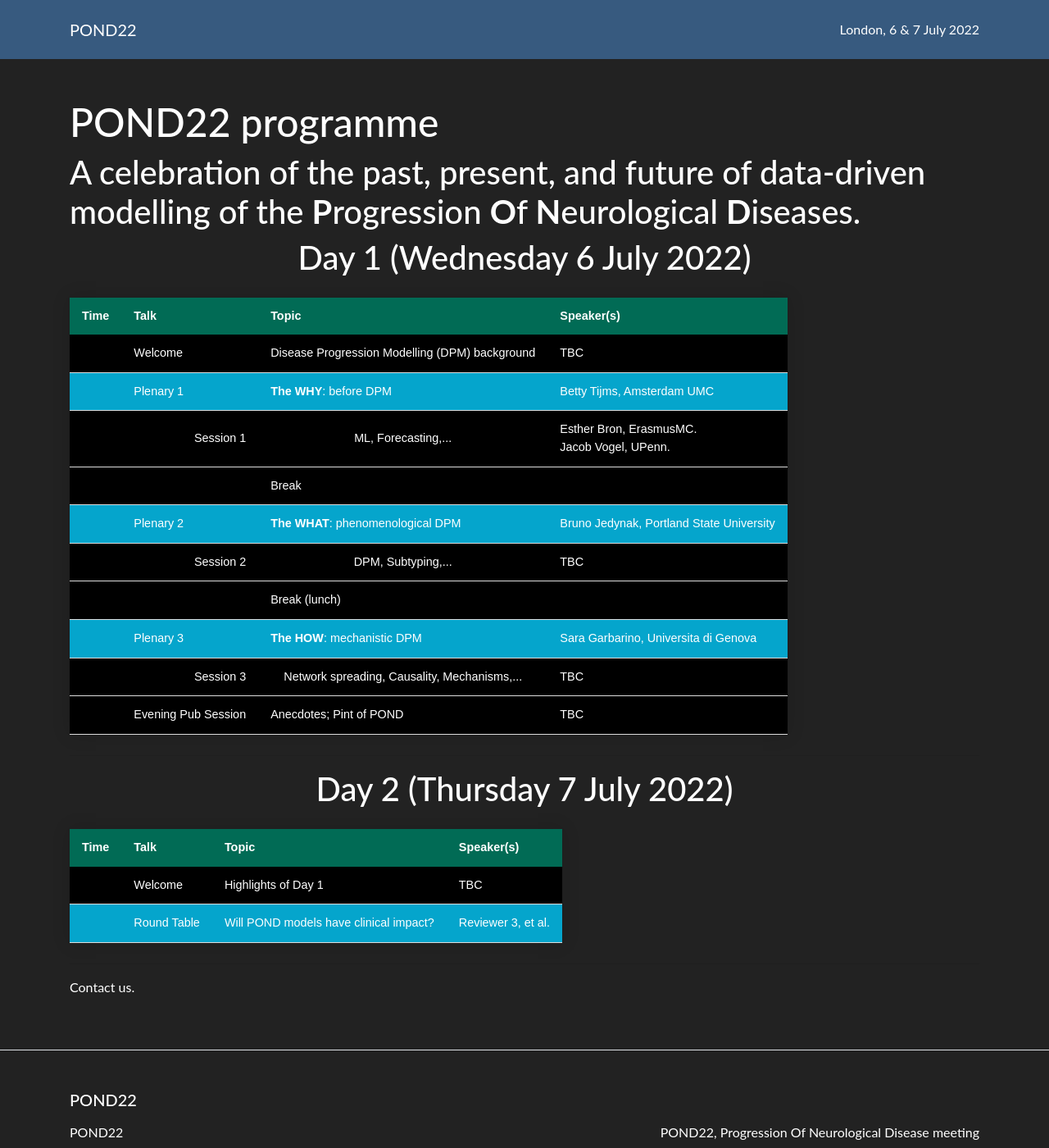
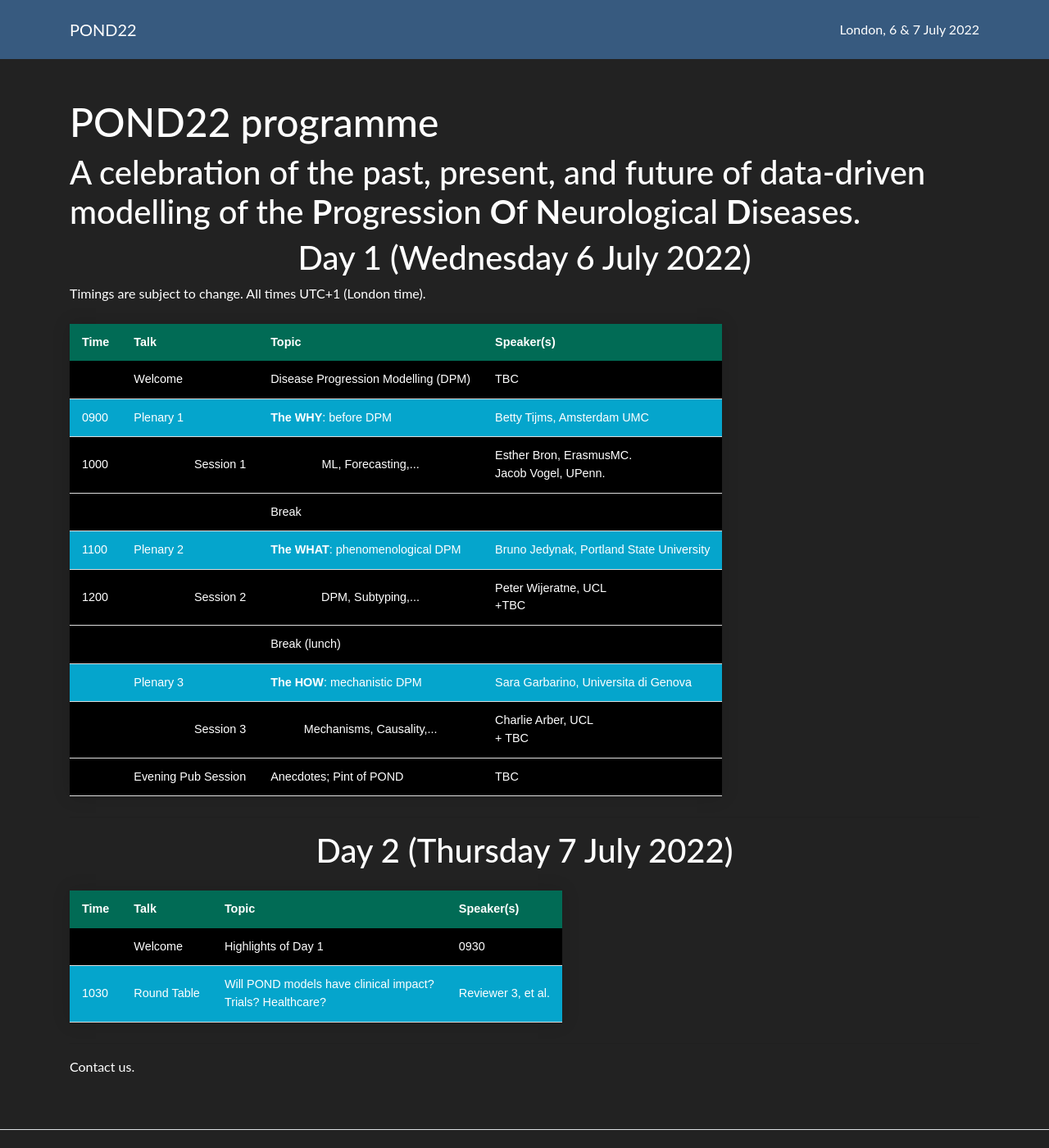
Before and after one commit to noxtoby/pond2022-bs4, a Jekyll site: the page built from programme.md, in a window 1280 px wide and 1400 px high. Shown: the whole window at 82% size. Built offline with Jekyll 4.4.1, drawn with Linux system fonts in a browser that asks for light colours.

Commit message:
Updated programme

```diff
--- a/programme.md
+++ b/programme.md
@@ -7,6 +7,8 @@ title: POND22 programme
 
 
 <h2 align="center">Day 1 (Wednesday 6 July 2022)</h2>
+
+Timings are subject to change. All times UTC+1 (London time).
 
 <table class="styled-table">
     <!-- <caption>Description</caption> -->
@@ -20,15 +22,15 @@ title: POND22 programme
     </thead>
     <tbody>
         <tr style="background-color:#000000">
-            <td></td><td>Welcome</td><td>Disease Progression Modelling (DPM) background</td>
+            <td></td><td>Welcome</td><td>Disease Progression Modelling (DPM)</td>
             <td>TBC</td>
         </tr>
         <tr style="background-color:#05a5cc">
-            <td></td><td>Plenary 1</td><td><strong>The WHY</strong>: before DPM</td>
+            <td>0900</td><td>Plenary 1</td><td><strong>The WHY</strong>: before DPM</td>
             <td><a href="https://researchinformation.amsterdamumc.org/en/persons/betty-tijms">Betty Tijms</a>, Amsterdam UMC</td>
         </tr>
         <tr style="background-color:#000000">
-            <td></td><td style="text-align:right">Session 1</td><td style="text-align:center">ML, Forecasting,...</td>
+            <td>1000</td><td style="text-align:right">Session 1</td><td style="text-align:center">ML, Forecasting,...</td>
             <td>Esther Bron, ErasmusMC. <br/>Jacob Vogel, UPenn.</td>
         </tr>
         <tr style="background-color:#000000">
@@ -36,12 +38,12 @@ title: POND22 programme
             <td></td>
         </tr>
         <tr style="background-color:#05a5cc">
-            <td></td><td>Plenary 2</td><td><strong>The WHAT</strong>: phenomenological DPM</td>
+            <td>1100</td><td>Plenary 2</td><td><strong>The WHAT</strong>: phenomenological DPM</td>
             <td><a href="https://sites.google.com/site/brunomjedynak/">Bruno Jedynak</a>, Portland State University</td>
         </tr>
         <tr style="background-color:#000000">
-            <td></td><td style="text-align:right">Session 2</td><td style="text-align:center">DPM, Subtyping,...</td>
-            <td>TBC</td>
+            <td>1200</td><td style="text-align:right">Session 2</td><td style="text-align:center">DPM, Subtyping,...</td>
+            <td>Peter Wijeratne, UCL<br/>+TBC</td>
         </tr>
         <tr style="background-color:#000000">
             <td></td><td></td><td>Break (lunch)</td>
@@ -52,8 +54,8 @@ title: POND22 programme
             <td><a href="https://sgarbarino.github.io/">Sara Garbarino</a>, Universita di Genova</td>
         </tr>
         <tr style="background-color:#000000">
-            <td></td><td style="text-align:right">Session 3</td><td style="text-align:center">Network spreading, Causality, Mechanisms,...</td>
-            <td>TBC</td>
+            <td></td><td style="text-align:right">Session 3</td><td style="text-align:center">Mechanisms, Causality,...</td>
+            <td>Charlie Arber, UCL<br/>+ TBC</td>
         </tr>
         <tr style="background-color:#000000">
             <td></td><td>Evening Pub Session</td><td>Anecdotes; Pint of POND</td>
@@ -81,10 +83,10 @@ title: POND22 programme
     <tbody>
         <tr style="background-color:#000000">
             <td></td><td>Welcome</td><td>Highlights of Day 1</td>
-            <td>TBC</td>
+            <td>0930</td>
         </tr>
         <tr style="background-color:#05a5cc">
-            <td></td><td>Round Table</td><td>Will POND models have clinical impact?</td>
+            <td>1030</td><td>Round Table</td><td>Will POND models have clinical impact? <br/>Trials? Healthcare?</td>
             <td>Reviewer 3, et al.</td>
         </tr>
     </tbody>
```
